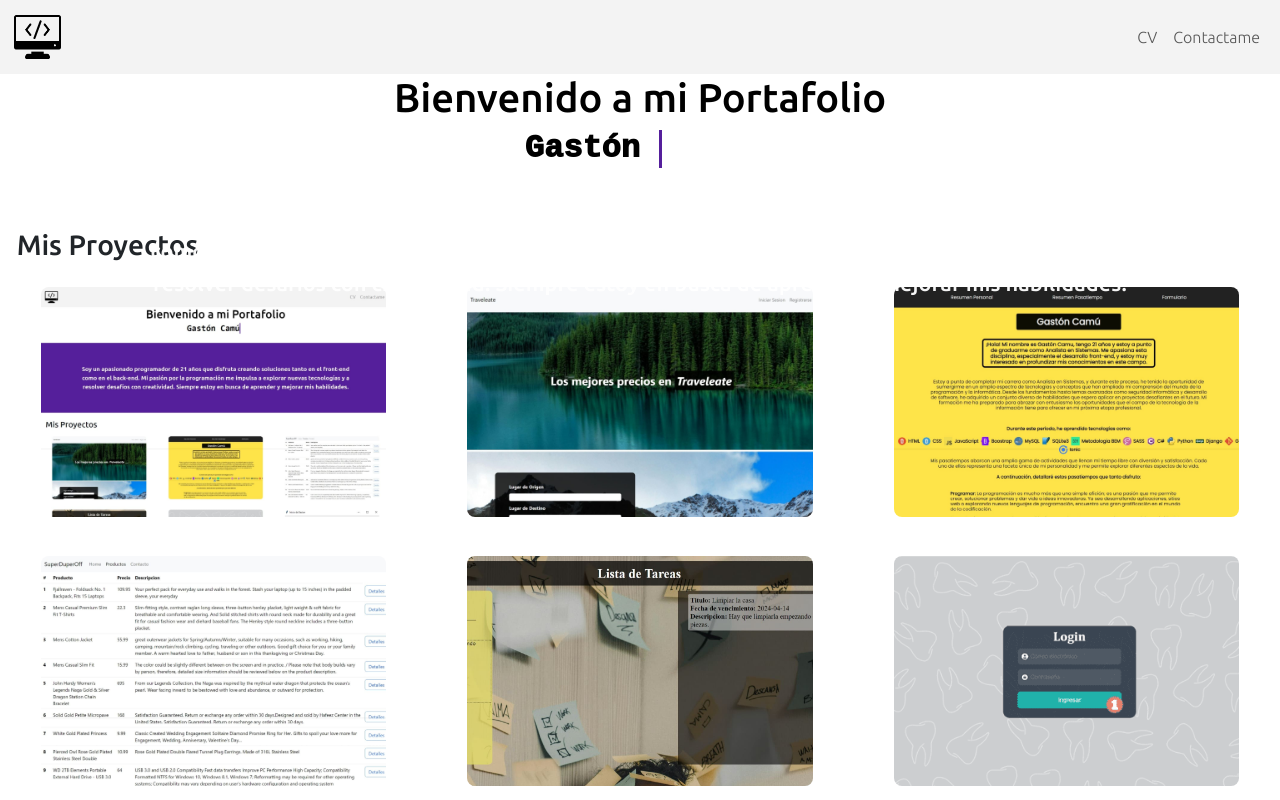
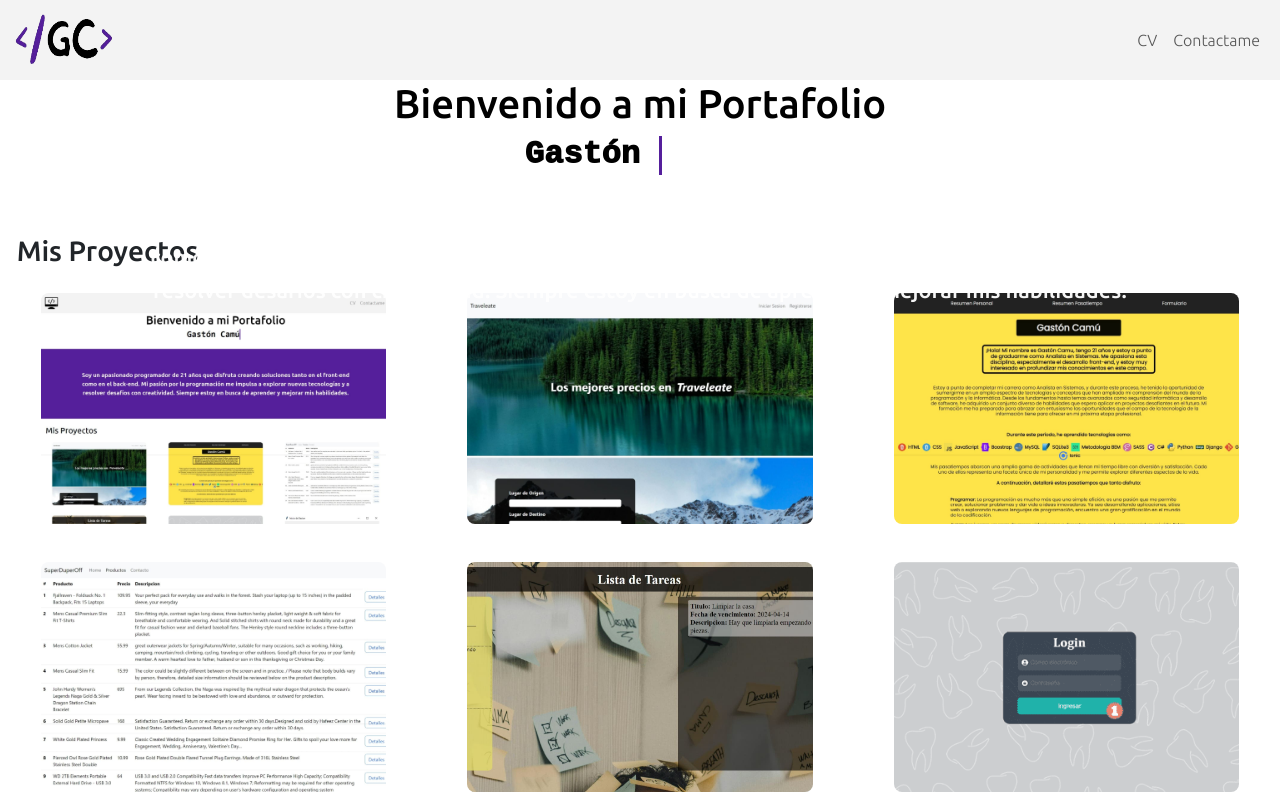
Before and after one commit to GastonCamu/PortFolio, an Angular app: page / in a window 1280 px wide. Shown: the top 800 px of the page. Built offline with nearby package versions, Linux system fonts and the light colour scheme.

Commit message:
se cambio el logo

```diff
--- a/src/app/app.component.html
+++ b/src/app/app.component.html
@@ -1,6 +1,6 @@
 <nav class="navbar navbar-expand-lg">
     <div class="container-fluid">
-      <a class="navbar-brand" href=""><img src="./assets/img/portafolio.png" alt="Logo"></a>
+      <a class="navbar-brand" href=""><img src="./assets/img/Portafolio.png" alt="Logo"></a>
       <button class="navbar-toggler" type="button" data-bs-toggle="collapse" data-bs-target="#navbarNav" aria-controls="navbarNav" aria-expanded="false" aria-label="Toggle navigation">
         <span class="navbar-toggler-icon"></span>
       </button>
--- a/src/app/app.component.scss
+++ b/src/app/app.component.scss
@@ -5,8 +5,8 @@
         div {
             a.navbar-brand {
                 img {
-                    width: 4vw;
-                    height: 4vw;
+                    width: 8vw;
+                    height: 4.5vw;
                 }
             }
             button {
```
Also changed, not shown: src/assets/img/portafolio.png.
